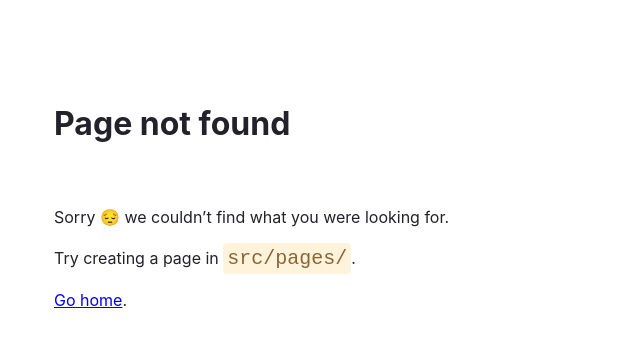
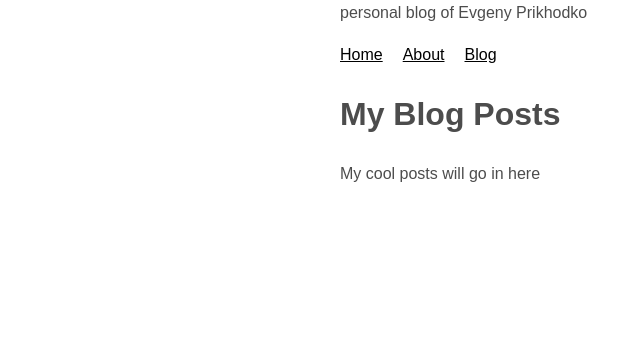
Before and after one commit to eprikhodko/personal-blog, a Gatsby site: page /blog in a window 1280 px wide. Before the commit this address had no page. Shown: the whole page, without its empty margins (50-690 px from the left). Built offline with nearby package versions, Linux system fonts and the light colour scheme; Gatsby itself is replaced by a stand-in of ours.

Commit message:
Create blog page

```diff
--- a/src/components/Layout.js
+++ b/src/components/Layout.js
@@ -81,6 +81,9 @@
           <NavLinkItem>
             <NavLink to="/about">About</NavLink>
           </NavLinkItem>
+          <NavLinkItem>
+            <NavLink to="/blog">Blog</NavLink>
+          </NavLinkItem>
         </NavLinks>
       </nav>
       <main>
--- /dev/null
+++ b/src/pages/blog.js
@@ -0,0 +1,12 @@
+import * as React from "react"
+import Layout from "../components/Layout"
+
+function BlogPage() {
+  return (
+    <Layout pageTitle="My Blog Posts">
+      <p>My cool posts will go in here</p>
+    </Layout>
+  )
+}
+
+export default BlogPage
```
